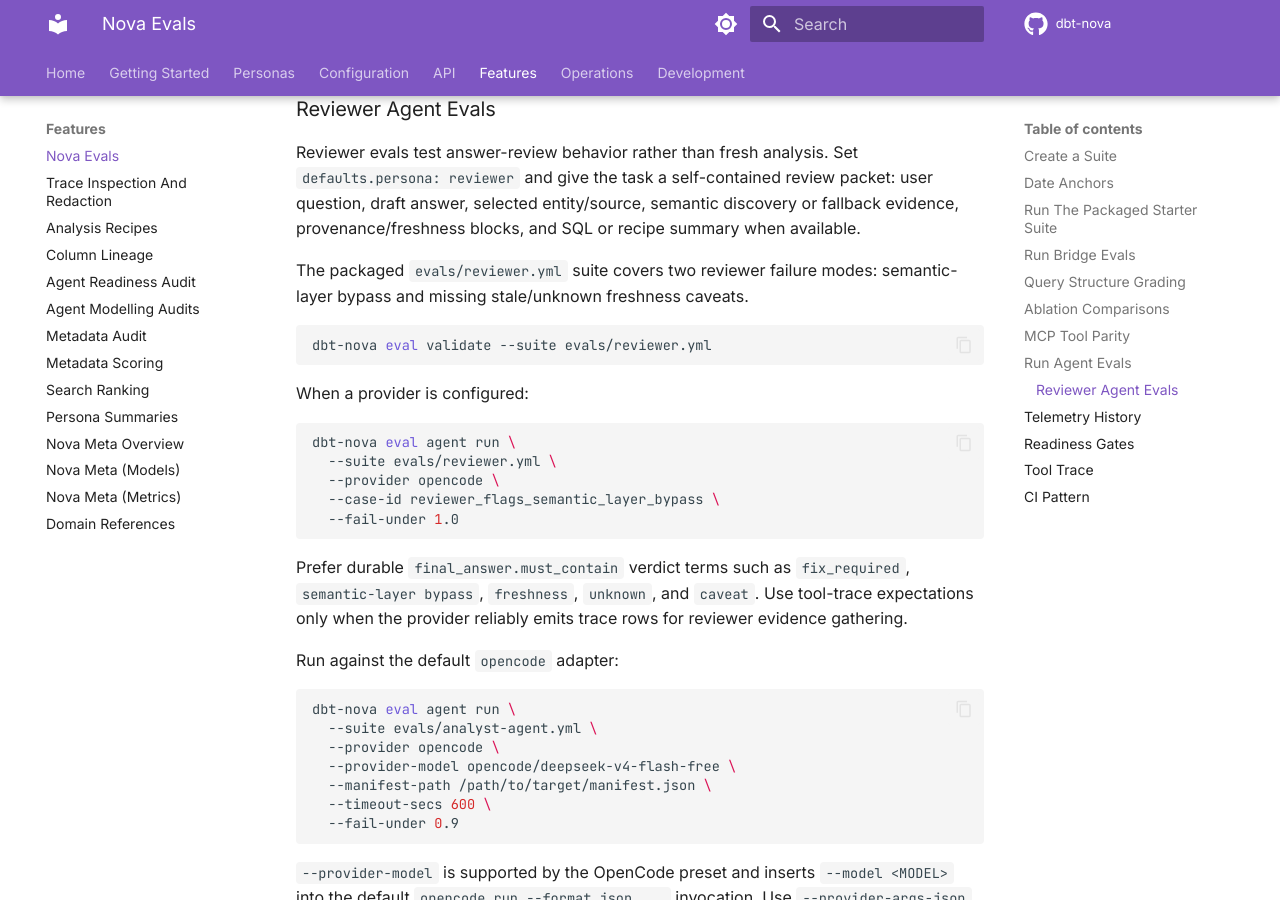
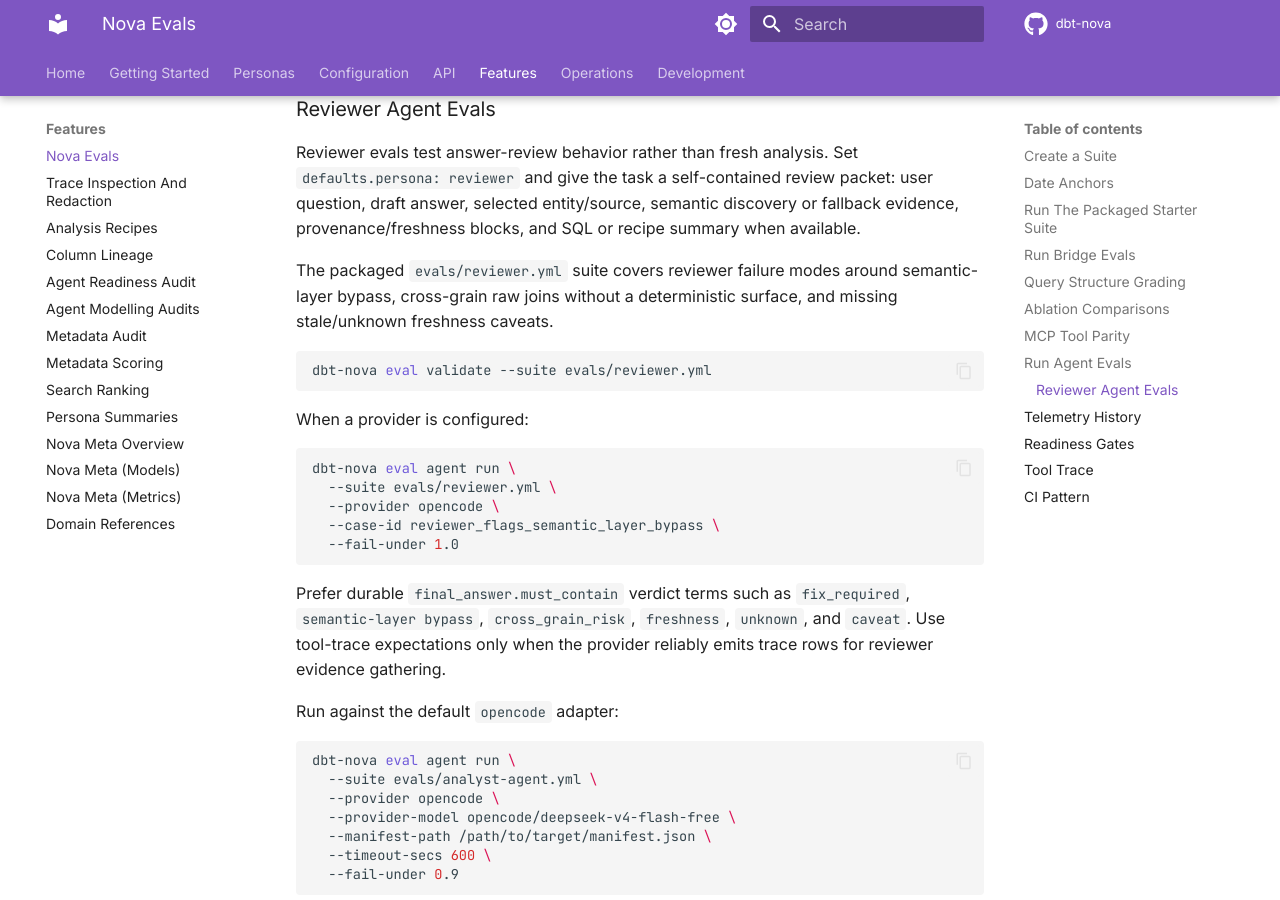
Before and after one commit to joe-broadhead/dbt-nova, an MkDocs documentation site: the page built from docs/features/evals.md, in a window 1280 px wide and 900 px high, scrolled down 10734 px. Built offline with MkDocs 1.6.1 and Material for MkDocs 9.7.7, drawn with Linux system fonts in a browser that asks for light colours; comment, search, counter and statistics services are not loaded.

Commit message:
Add cross-grain raw join reviewer eval

````diff
--- a/docs/features/evals.md
+++ b/docs/features/evals.md
@@ -507,8 +507,9 @@
 fallback evidence, provenance/freshness blocks, and SQL or recipe summary when
 available.
 
-The packaged `evals/reviewer.yml` suite covers two reviewer failure modes:
-semantic-layer bypass and missing stale/unknown freshness caveats.
+The packaged `evals/reviewer.yml` suite covers reviewer failure modes around
+semantic-layer bypass, cross-grain raw joins without a deterministic surface,
+and missing stale/unknown freshness caveats.
 
 ```bash
 dbt-nova eval validate --suite evals/reviewer.yml
@@ -525,9 +526,9 @@
 ```
 
 Prefer durable `final_answer.must_contain` verdict terms such as
-`fix_required`, `semantic-layer bypass`, `freshness`, `unknown`, and `caveat`.
-Use tool-trace expectations only when the provider reliably emits trace rows for
-reviewer evidence gathering.
+`fix_required`, `semantic-layer bypass`, `cross_grain_risk`, `freshness`,
+`unknown`, and `caveat`. Use tool-trace expectations only when the provider
+reliably emits trace rows for reviewer evidence gathering.
 
 Run against the default `opencode` adapter:
 
````
Also changed, not shown: CHANGELOG.md (+3 -0 lines), docs/development/opencode-reference-pack.md (+3 -3 lines), .github/skills/reviewer/SKILL.md, .github/skills/reviewer/references/challenge-patterns.md, 1 other file.
